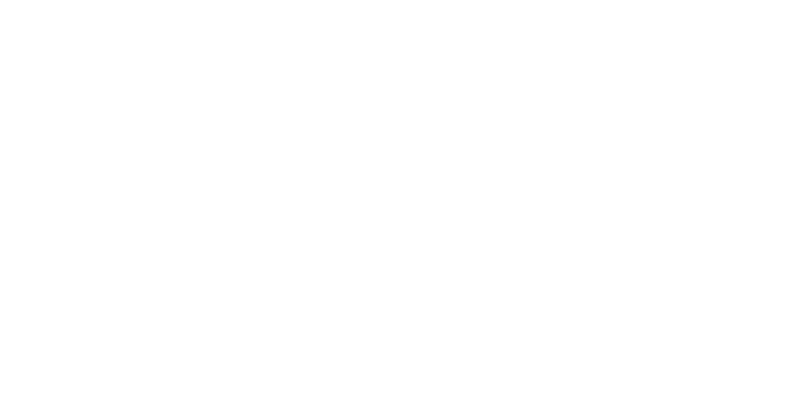
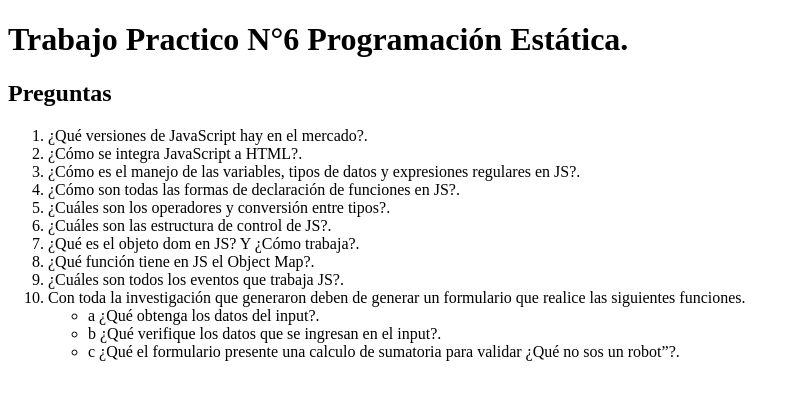
Before and after one commit to jeremiasgomez/trabajoPracticoJS, a plain HTML site: page HTML/index.html in a window 1280 px wide. Shown: the whole page, without its empty margins (0-796 px from the left). Drawn offline with Linux system fonts and the light colour scheme; files that its build step writes are made by us from their sources.

Commit message:
comiteo las preguntas del tp}

```diff
--- a/HTML/index.html
+++ b/HTML/index.html
@@ -9,6 +9,29 @@
     <link href="script.js">
 </head>
 <body>
+    <h1>Trabajo Practico N°6 Programación Estática.</h1>
+
+    <h2>Preguntas</h2>
+
+    <ol>
+        <li>¿Qué versiones de JavaScript hay en el mercado?.</li>
+        <li>¿Cómo se integra JavaScript a HTML?. </li>
+        <li>¿Cómo es el manejo de las variables, tipos de datos y expresiones regulares en JS?.</li>
+        <li>¿Cómo son todas las formas de declaración de funciones en JS?.</li>
+        <li>¿Cuáles son los operadores y conversión entre tipos?.</li>
+        <li>¿Cuáles son las estructura de control de JS?. </li>
+        <li>¿Qué es el objeto dom en JS? Y ¿Cómo trabaja?.</li>
+        <li>¿Qué función tiene en JS el Object Map?.</li>
+        <li>¿Cuáles son todos los eventos que trabaja JS?.</li>
+        <li>Con toda la investigación que generaron deben de generar un formulario que realice las siguientes funciones.
+            <ul>
+                <li>a	¿Qué obtenga los datos del input?.</li>
+                <li>b	¿Qué verifique los datos que se ingresan en el input?.</li>
+                <li>c	¿Qué el formulario presente una calculo de sumatoria para validar ¿Qué no sos un robot”?.</li>
+            </ul>
+        </li>
+    </ol>
+
 
 </body>
 </html>
```
